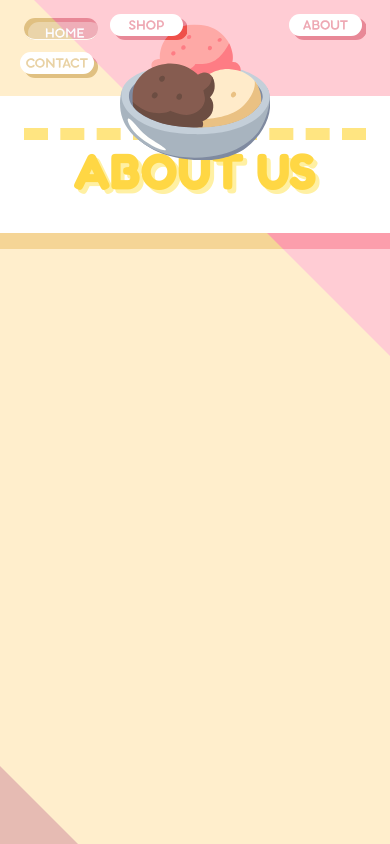
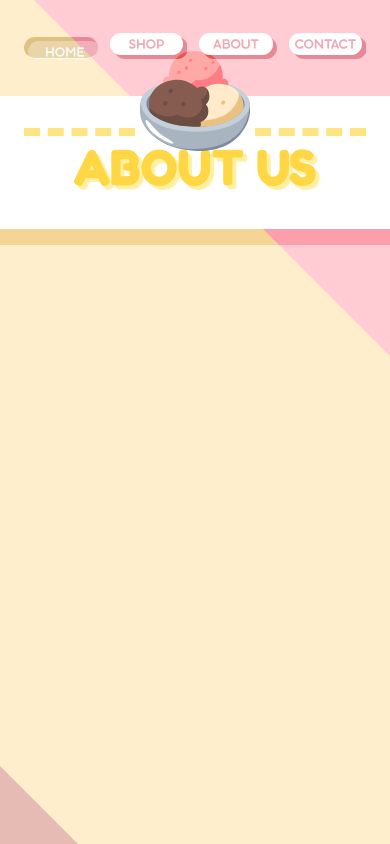
Before and after one commit to crispynoodlesoup/mabu-mabu, a React (Vite) app: page /about in a window 390 px wide. Built offline with nearby package versions, Linux system fonts and the light colour scheme.

Commit message:
adjust header sizing on smaller viewports

```diff
--- a/src/components/nav/nav.module.css
+++ b/src/components/nav/nav.module.css
@@ -103,6 +103,14 @@ nav ul:nth-child(4) {
 }
 
 @media screen and (max-width: 720px) {
+  nav ul .navLink:nth-child(3) {
+    grid-column: 3;
+  }
+
+  nav ul:nth-child(4) {
+    grid-column: 4;
+  }
+
   nav ul {
     gap: 16px;
     grid-template-columns: repeat(4, minmax(32px, 150px));
@@ -111,8 +119,4 @@ nav ul:nth-child(4) {
   .selected {
     font-size: 24px;
   }
-
-  .iceCream {
-    display: none;
-  }
 }
--- a/src/components/pageHeader/pageHeader.module.css
+++ b/src/components/pageHeader/pageHeader.module.css
@@ -55,7 +55,19 @@
 }
 
 @media screen and (max-width: 720px) {
+  .iceCream {
+    height: 100px;
+  }
+
   .heroTitle {
     text-shadow: 4px 4px 0px hsl(50, 100%, 82%);
   }
+
+  .titleStripe {
+    gap: 120px;
+  }
+
+  .titleStripe div{
+    border-top: 8px dashed #ffe581;
+  }
 }
```
